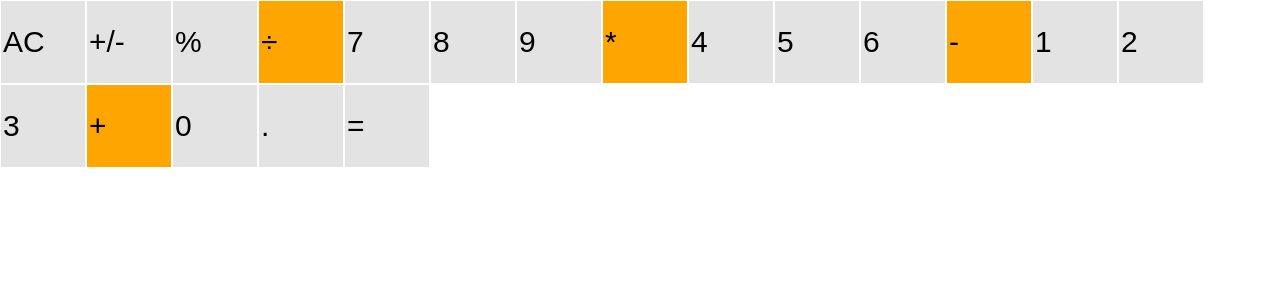
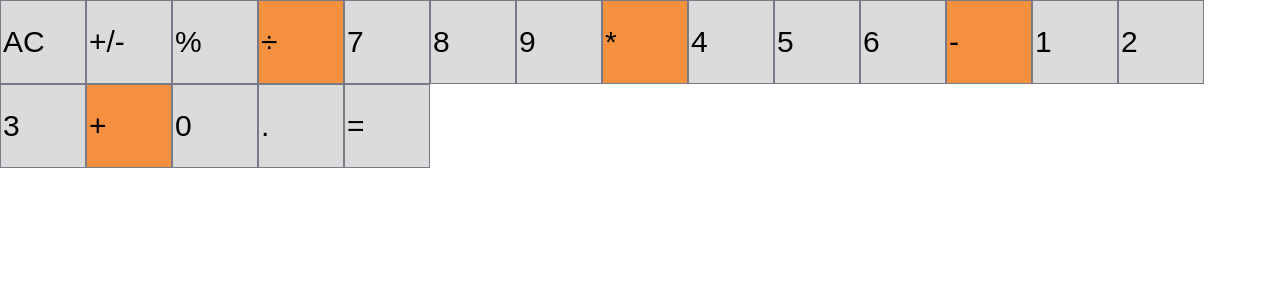
Before and after one commit to Obote/MathMagician, a React (Create React App) app: page / in a window 1280 px wide. Shown: the top 300 px of the page. Built offline with nearby package versions, Linux system fonts and the light colour scheme.

Commit message:
update coloring

```diff
--- a/src/component/Calculator.css
+++ b/src/component/Calculator.css
@@ -4,27 +4,27 @@
 }
 
 #answer {
-  background-color: gray;
+  background-color: #797a88;
   padding: 10px;
   font-size: 35px;
   width: 295px;
   height: 45px;
   text-align: right;
-  border: 3px solid gray;
+  border: 3px solid #797a88;
 }
 
 .button {
-  background: #e3e3e3;
+  background: #dcdbdc;
   height: 80px;
   width: 80px;
-  color: black;
+  color: #000;
   font-size: 30px;
-  border: 1px solid white;
+  border: 1px solid #797a88;
   float: left;
 }
 
 .orange {
-  background: orange;
+  background: #f5913e;
 }
 
 .double {
```
